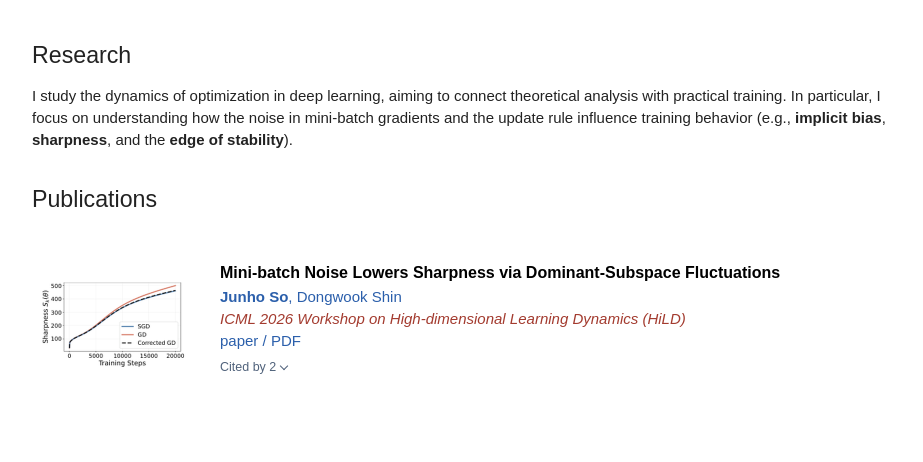
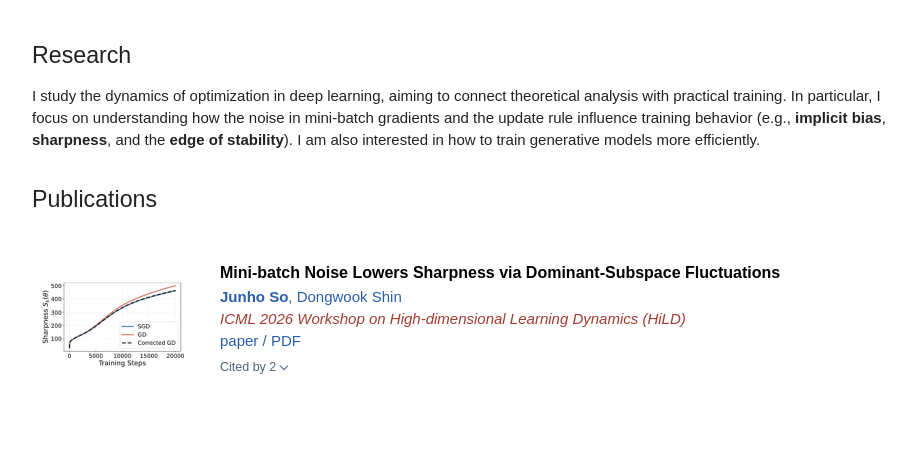
Before and after one commit to junho-so/junho-so.github.io, a plain HTML site: page index.html in a window 1280 px wide. Shown: the part 259-721 px from the top of the page, without its empty margins (178-1101 px from the left). Drawn offline with Linux system fonts and the light colour scheme; some icons are missing.

Commit message:
Add efficient generative model training to research interests

```diff
--- a/index.html
+++ b/index.html
@@ -78,6 +78,7 @@
           understanding how the noise in mini-batch gradients and the update rule
           influence training behavior (e.g., <strong>implicit bias</strong>,
           <strong>sharpness</strong>, and the <strong>edge of stability</strong>).
+          I am also interested in how to train generative models more efficiently.
         </p>
       </section>
 
```
